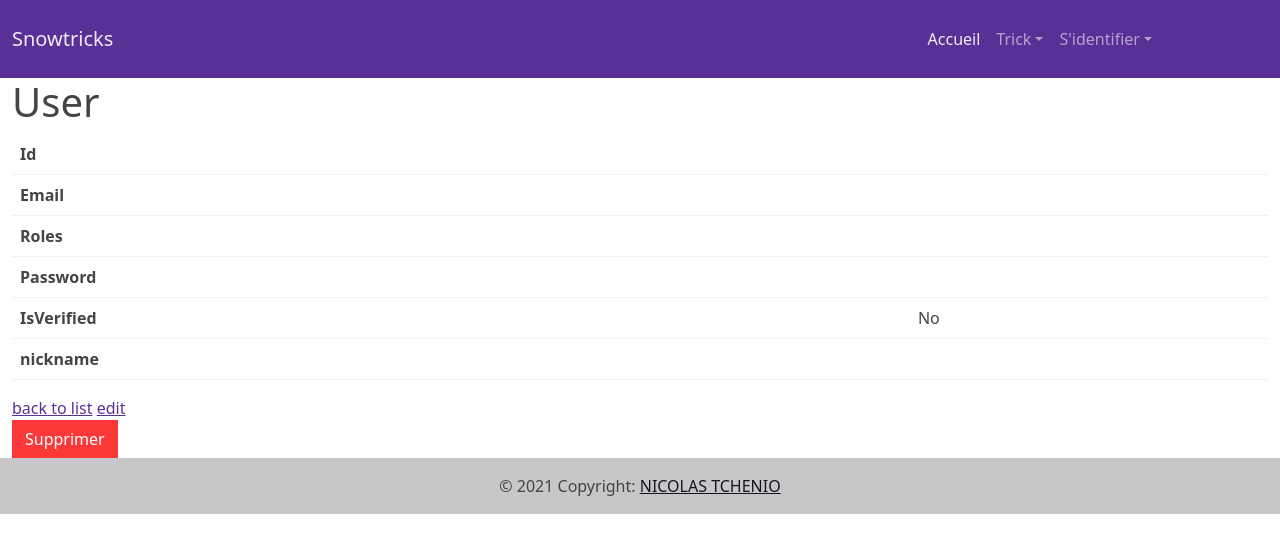
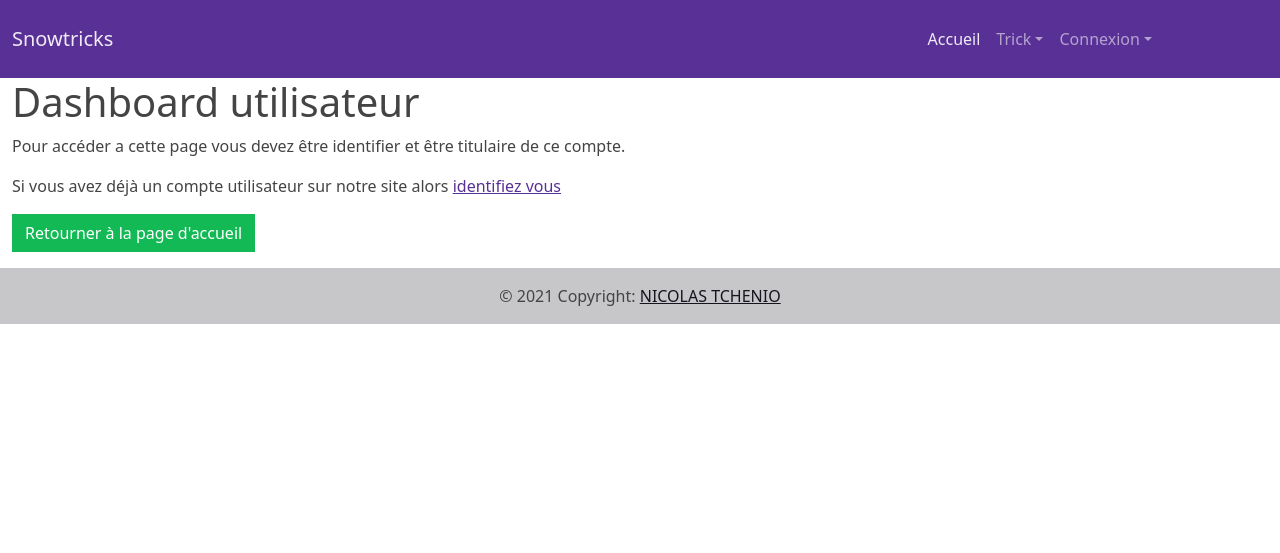
Before and after one commit to trappeur1975/ocsProjet6_Snowtricks_symfony536, a Symfony app: template templates/user/show.html.twig in a window 1280 px wide. Shown: the top 553 px of the page. Run offline with Twig, Linux system fonts and the light colour scheme; the template is opened without the code that fills it, so the values that code supplies are empty; some libraries are stand-ins or nearby versions.

Commit message:
code cleanup and update userController and Forms

```diff
--- a/src/Controller/VideoController.php
+++ b/src/Controller/VideoController.php
@@ -69,7 +69,6 @@ class VideoController extends AbstractController
 
         if ($form->isSubmitted() && $form->isValid()) {
             $entityManager = $this->getDoctrine()->getManager();
-            // $this->getDoctrine()->getManager()->flush();
 
             if ($form->get('addVideo')->getData() !== null) {
                 // We recover the transmitted video
@@ -88,7 +87,6 @@ class VideoController extends AbstractController
             }
 
             return $this->redirectToRoute('trick_show', ['slug' => $video->getTrick()->getSlug()], Response::HTTP_SEE_OTHER);
-            // return $this->redirectToRoute('video_index', [], Response::HTTP_SEE_OTHER);
         }
 
         return $this->renderForm('video/edit.html.twig', [
@@ -114,6 +112,5 @@ class VideoController extends AbstractController
         $this->addFlash('successVideoManagement', 'Félicitation votre video "' . $video->getVideoFileName() . '" a bien été SUPPRIME.');
 
         return $this->redirectToRoute('trick_show', ['slug' => $video->getTrick()->getSlug()], Response::HTTP_SEE_OTHER);
-        // return $this->redirectToRoute('video_index', [], Response::HTTP_SEE_OTHER);
     }
 }
--- a/templates/base.html.twig
+++ b/templates/base.html.twig
@@ -40,14 +40,22 @@
 							{% endif %}
 						</div>
 					</li>
-					<li class="nav-item dropdown"> <a class="nav-link dropdown-toggle" data-bs-toggle="dropdown" href="#" role="button" aria-haspopup="true" aria-expanded="false">S'identifier</a>
+					<li class="nav-item dropdown"> <a class="nav-link dropdown-toggle" data-bs-toggle="dropdown" href="#" role="button" aria-haspopup="true" aria-expanded="false">Connexion</a>
 						<div class="dropdown-menu">
-							<a class="dropdown-item" href="/login">Se connecter</a>
-							<a class="dropdown-item" href="/register">Creer son compte</a>
+							{% if not app.user %}
+								<a class="dropdown-item" href="/login">Se connecter</a>
+								<a class="dropdown-item" href="/register">Creer son compte</a>
+							{% else %}
+								<a class="dropdown-item" href="/user/{{ app.user.id }}/edit">Modifier son compte</a>
+							{% endif %}
 							<a class="dropdown-item" href="/reset-password">Réinitialiser son compte</a>
+							{% if is_granted('ROLE_USER') %}
+								<div class="dropdown-divider"></div>
+								<a class="dropdown-item" href="/user/{{ app.user.id }}">Mon Dashboard</a>
+							{% endif %}
 							{% if is_granted('ROLE_ADMIN') %}
 								<div class="dropdown-divider"></div>
-								<a class="dropdown-item" href="/admin">Dashboard</a>
+								<a class="dropdown-item" href="/admin">Dashboard Snowtricks</a>
 							{% endif %}
 						</div>
 					</li>
--- a/templates/user/_delete_form.html.twig
+++ b/templates/user/_delete_form.html.twig
@@ -1,4 +1,5 @@
-<form method="post" action="{{ path('user_delete', {'id': user.id}) }}" onsubmit="return confirm('Are you sure you want to delete this item?');">
+<form method="post" action="{{ path('user_delete', {'id': user.id}) }}" onsubmit="return confirm('êtes vous sur de vouloir supprimer ce trick?');">
 	<input type="hidden" name="_token" value="{{ csrf_token('delete' ~ user.id) }}">
-	<button class="btn btn-danger">Supprimer</button>
+	<button class="btn btn-danger btn-sm bi bi-trash"></button>
+	{# <button class="btn btn-danger">Supprimer</button> #}
 </form>
--- a/templates/user/_form.html.twig
+++ b/templates/user/_form.html.twig
@@ -1,4 +1,4 @@
 {{ form_start(form) }}
 {{ form_widget(form) }}
-<button class="btn btn-primary">{{ button_label|default('Save') }}</button>
+<button class="btn btn-primary">{{ button_label|default('MODIFIER') }}</button>
 {{ form_end(form) }}
--- a/templates/user/index.html.twig
+++ b/templates/user/index.html.twig
@@ -11,7 +11,7 @@
                 <th>Id</th>
                 <th>Email</th>
                 <th>Roles</th>
-                <th>Password</th>
+                {# <th>Password</th> #}
                 <th>IsVerified</th>
                 <th>Username</th>
                 <th>actions</th>
@@ -23,7 +23,7 @@
                 <td>{{ user.id }}</td>
                 <td>{{ user.email }}</td>
                 <td>{{ user.roles ? user.roles|json_encode : '' }}</td>
-                <td>{{ user.password }}</td>
+                {# <td>{{ user.password }}</td> #}
                 <td>{{ user.isVerified ? 'Yes' : 'No' }}</td>
                 <td>{{ user.username }}</td>
                 <td>
@@ -39,5 +39,5 @@
         </tbody>
     </table>
 
-    <a href="{{ path('user_new') }}">Create new</a>
+    {# <a href="{{ path('user_new') }}">Create new</a> #}
 {% endblock %}
--- a/templates/user/new.html.twig
+++ b/templates/user/new.html.twig
@@ -3,7 +3,7 @@
 {% block title %}New User{% endblock %}
 
 {% block body %}
-    <h1>Create new User</h1>
+    <h1>Créer un nouveau user</h1>
 
     {{ include('user/_form.html.twig') }}
 
--- a/templates/user/show.html.twig
+++ b/templates/user/show.html.twig
@@ -4,54 +4,79 @@
 {% endblock %}
 
 {% block body %}
-	<h1>User</h1>
 
-	<table class="table">
-		<tbody>
-			<tr>
-				<th>Id</th>
-				<td>{{ user.id }}</td>
-			</tr>
-			<tr>
-				<th>Email</th>
-				<td>{{ user.email }}</td>
-			</tr>
-			<tr>
-				<th>Roles</th>
-				<td>{{ user.roles ? user.roles|json_encode : '' }}</td>
-			</tr>
-			<tr>
-				<th>Password</th>
-				<td>{{ user.password }}</td>
-			</tr>
-			<tr>
-				<th>IsVerified</th>
-				<td>{{ user.isVerified ? 'Yes' : 'No' }}</td>
-			</tr>
-			<tr>
-				<th>nickname</th>
-				<td>{{ user.nickname }}</td>
-			</tr>
+
+	{% if app.user %}
+		{% if app.user is same as user %}
 			{% if user.picture %}
-				<tr>
+				<h1>Mon Dashboard {{ user.nickname }}</h1>
+
+				{# <tr>
 					<th>picture</th>
-					<td>
+					<td> #}
 						{% if user.picture.pictureFileName is same as('persona.png')  %}
 							<img src="{{ asset('/pictures/site/'~user.picture.pictureFileName) }}" alt="{{ user.picture.alt }}" class="portraitPicture">
 						{% else %}
 							<img src="{{ asset('/pictures/contributions/'~user.picture.pictureFileName) }}" alt="{{ user.picture.alt }}" class="portraitPicture">
 						{% endif %}
-					</td>
-				</tr>
+					{# </td>
+				</tr> #}
 			{% endif %}
-		</tbody>
-	</table>
 
-	{# <img src="{{ asset('/pictures/ contributions/'~picture.pictureFileName) }}" alt="" width="50"> #}
+			<table class="table">
+				<tbody>
+					{# <tr>
+						<th>Id</th>
+						<td>{{ user.id }}</td>
+					</tr> #}
+					<tr>
+						<th>Mon surnom</th>
+						<td>{{ user.nickname }}</td>
+					</tr>
+					<tr>
+						<th>Mon Email</th>
+						<td>{{ user.email }}</td>
+					</tr>
+					<tr>
+						<th>Mon Statut</th>
+						<td>{{ user.roles ? user.roles|json_encode : '' }}</td>
+					</tr>
+					{# <tr>
+						<th>Password</th>
+						<td>{{ user.password }}</td>
+					</tr> #}
+					<tr>
+						<th>Mon compte est validé</th>
+						<td>{{ user.isVerified ? 'Yes' : 'No' }}</td>
+					</tr>
 
-	<a href="{{ path('user_index') }}">back to list</a>
 
-	<a href="{{ path('user_edit', {'id': user.id}) }}">edit</a>
+				</tbody>
+			</table>
 
-	{{ include('user/_delete_form.html.twig') }}
+			<div class="btn-group" role="group" aria-label="compte user">
+				<a href="{{path('home')}}" class="btn btn-primary btn-sm">Retourner à l'accueil</a>
+				<a href="{{ path('user_edit', {'id': user.id}) }}"><i class="btn btn-warning btn-sm bi bi-pencil-fill"></i></a>
+				{{ include('user/_delete_form.html.twig') }}
+			</div>
+			{# <a href="{{ path('user_index') }}">back to list</a>
+
+			<a href="{{ path('user_edit', {'id': user.id}) }}">edit</a>
+
+			{{ include('user/_delete_form.html.twig') }} #}
+		{% else %}
+			<h1>Dashboard utilisateur</h1>
+			<p>Vous ne pouvez pas accéder à cette page  car vous n'êtes pas le bon utilisateur.</p>
+			<p><a href="{{ path('home') }}" class="btn btn-success">Retourner à la page d'accueil</a></p>
+		{% endif %}
+
+	{% else %}
+		<h1>Dashboard utilisateur</h1>
+		<p>Pour accéder a cette page vous devez être identifier et être titulaire de ce compte.</p>
+		<p>Si vous avez déjà un compte utilisateur sur notre site alors
+			<a href="{{path('app_login')}}">identifiez vous</a>
+		</p>
+		<p><a href="{{ path('home') }}" class="btn btn-success">Retourner à la page d'accueil</a></p>
+	{% endif %}
+
 {% endblock %}
```
Also changed, not shown: src/Controller/PictureController.php (+1 -7 lines), src/Controller/UserController.php (+44 -40 lines), src/Form/MessageType.php (+1 -6 lines), src/Form/PictureType.php (+1 -40 lines), src/Form/TrickType.php (+8 -13 lines), src/Form/UserType.php (+28 -6 lines), templates/trick/show.html.twig (+0 -8 lines), templates/user/edit.html.twig (+26 -4 lines), README.md, public/pictures/contributions/618fdbece0827.jpg (added), public/pictures/contributions/618fdc100068c.jpg (added).
